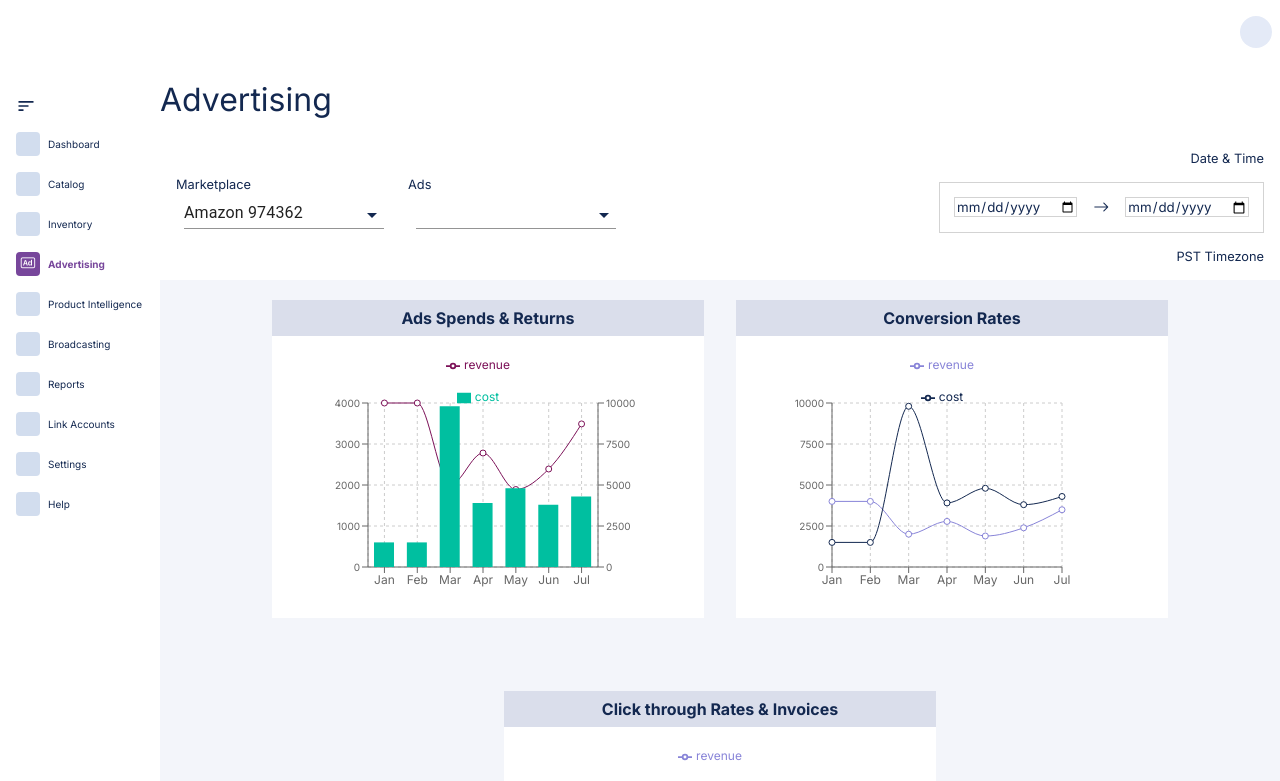
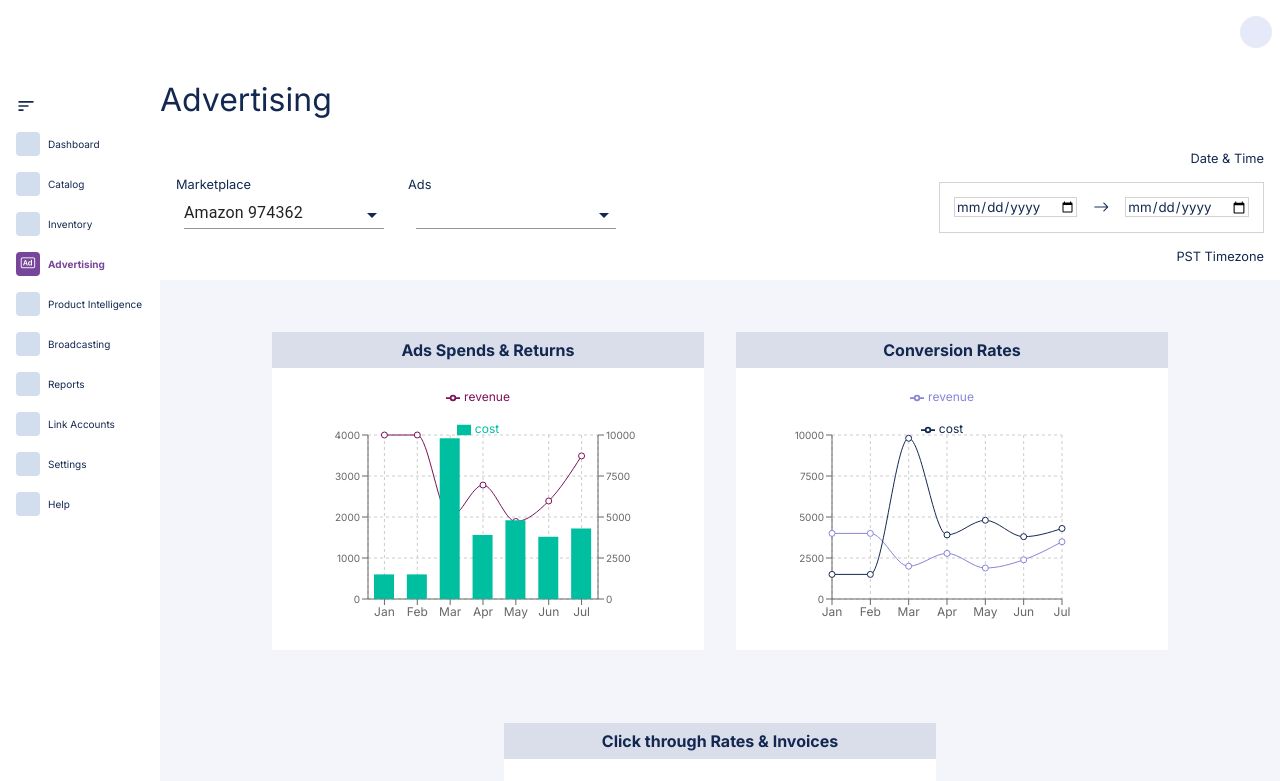
Before and after one commit to Sathiyapramod/sample-project, a React (Create React App) app: page / in a window 1280 px wide. Shown: the top 781 px of the page. Built offline with nearby package versions, Linux system fonts and the light colour scheme.

Commit message:
added styles

```diff
--- a/src/Components/Main/Main.scss
+++ b/src/Components/Main/Main.scss
@@ -1,6 +1,10 @@
 %base-display {
   display: flex;
   flex-direction: row;
+}
+
+%base-padding{
+  padding: 1rem 0 1rem 0;
 }
 
 .wrapper-content {
@@ -48,6 +52,7 @@
 .content-graph {
   min-height: 100vh;
   @extend %base-display;
+  @extend %base-padding;
   flex-wrap: wrap;
   justify-content: center;
   align-items: center;
```
